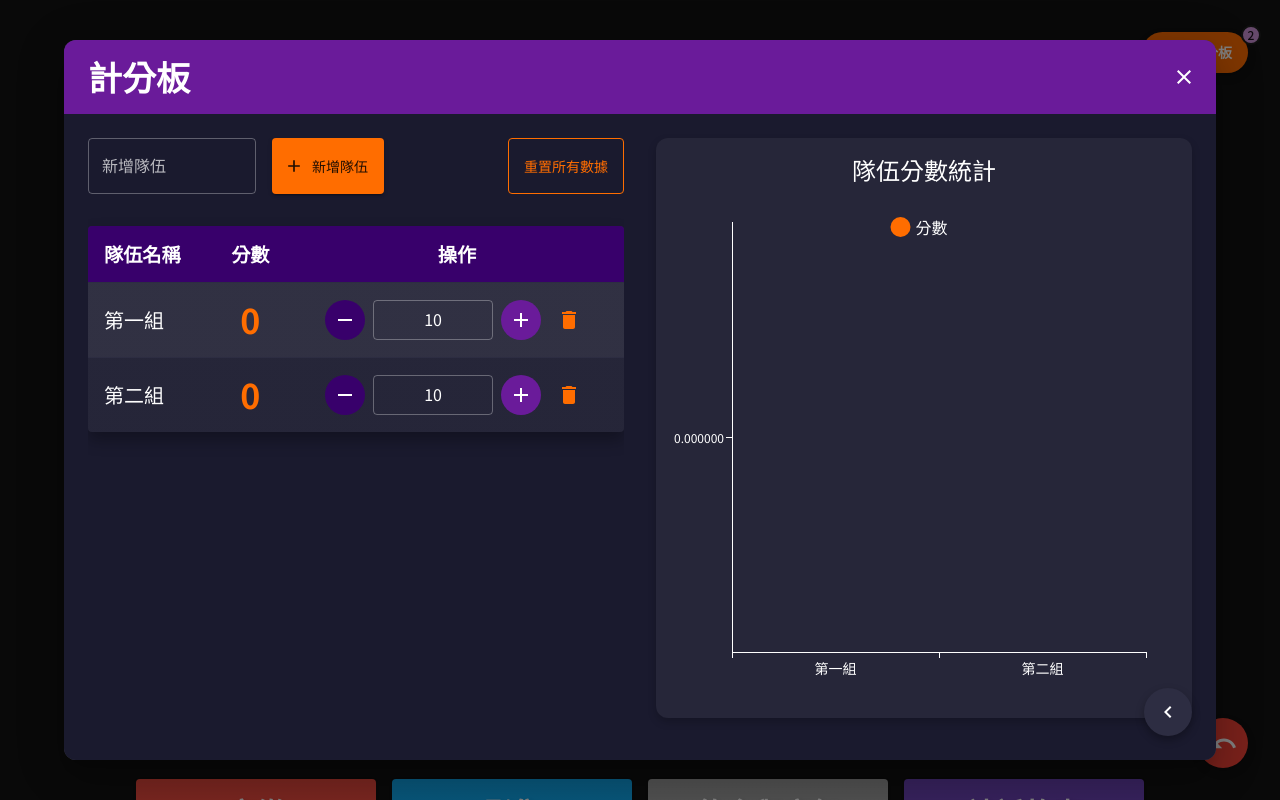
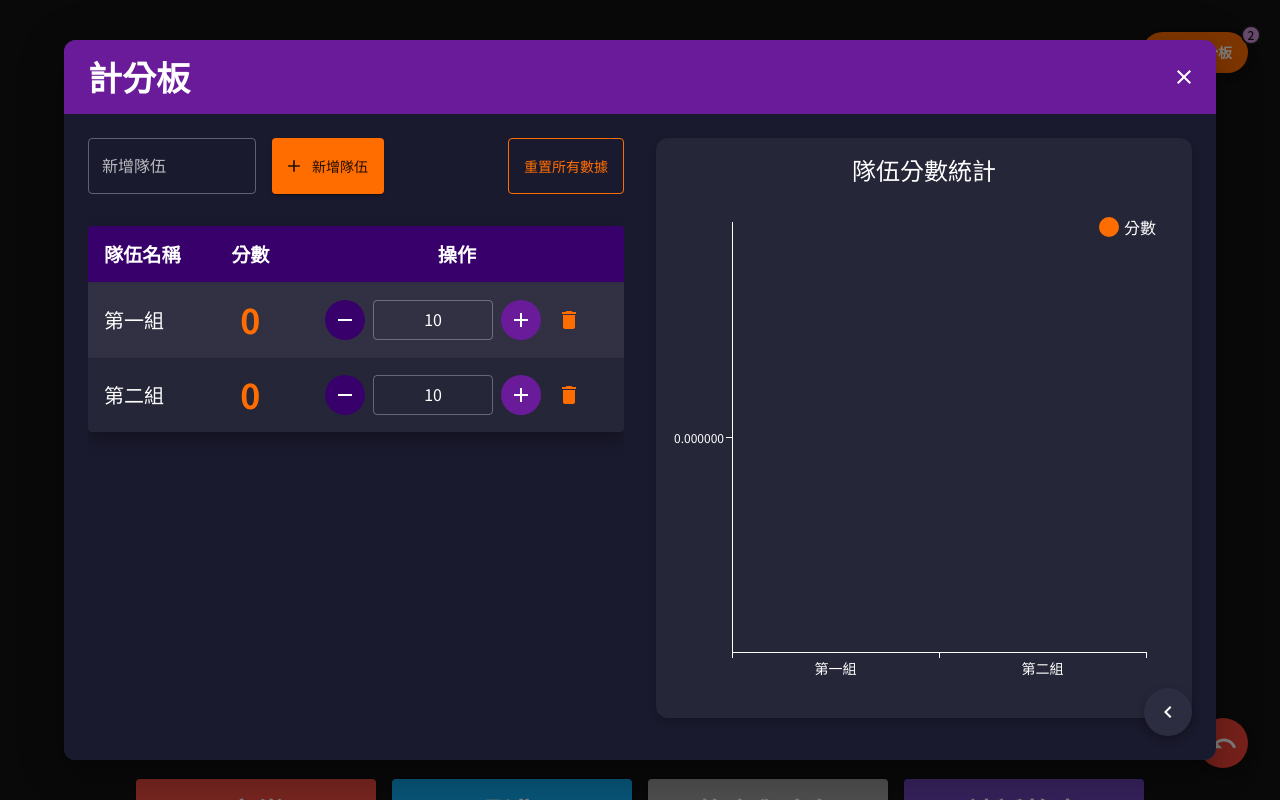
Before and after one commit to chenci26/SmartKingCardGame, a React (Vite) app: page / in a window 1280 px wide. Both pictures are taken after a click on the button "計分板". Shown: the top 800 px of the page. Built offline with nearby package versions, Linux system fonts and the light colour scheme.

Commit message:
feat(package-1)

```diff
--- a/package.json
+++ b/package.json
@@ -15,7 +15,7 @@
     "@emotion/styled": "^11.11.0",
     "@mui/material": "^5.15.6",
     "@mui/icons-material": "^5.15.6",
-    "@mui/x-charts": "^6.0.0"
+    "@mui/x-charts": "^6.18.4"
   },
   "devDependencies": {
     "@vitejs/plugin-react": "^4.2.1",
--- a/src/components/ScoreBoardDialog.jsx
+++ b/src/components/ScoreBoardDialog.jsx
@@ -22,7 +22,7 @@ import {
   Divider,
   Tooltip
 } from '@mui/material';
-import { BarChart } from '@mui/x-charts/BarChart';
+import { BarChart } from '@mui/x-charts';
 import CloseIcon from '@mui/icons-material/Close';
 import AddIcon from '@mui/icons-material/Add';
 import DeleteIcon from '@mui/icons-material/Delete';
@@ -602,6 +602,18 @@ const ScoreBoardDialog = ({ open, onClose }) => {
                     series={chartData.series}
                     height={500} // 增加图表高度
                     margin={{ top: 20, right: 30, bottom: 50, left: 60 }}
+                    // 添加图例配置，放在右上角
+                    legend={{
+                      position: { vertical: 'top', horizontal: 'right' },
+                      padding: 8,
+                      itemMarkWidth: 10,
+                      itemMarkHeight: 10,
+                      markGap: 5,
+                      labelStyle: {
+                        fill: COLORS.text,
+                        fontSize: 14
+                      }
+                    }}
                     sx={{
                       '.MuiChartsAxis-tickLabel': {
                         fill: COLORS.text,
```
